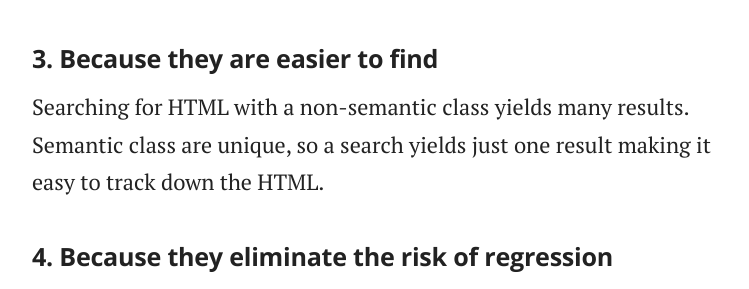
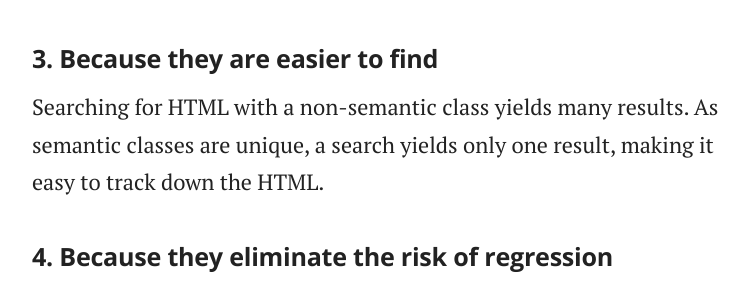
Before and after one commit to adamsilver/maintainablecss.com-jekyll, a Jekyll site: the page built from _chapters/02-semantics.md, in a window 1280 px wide and 900 px high, scrolled down 4883 px. Shown: the part 168-457 px from the top of the window, without its empty margins (258-1007 px from the left). Built offline with Jekyll 4.4.1, drawn with Linux system fonts in a browser that asks for light colours.

Commit message:
Typo in number 3

```diff
--- a/_chapters/02-semantics.md
+++ b/_chapters/02-semantics.md
@@ -105,7 +105,7 @@ Notes:
 
 ## 3. Because they are easier to find
 
-Searching for HTML with a non-semantic class yields many results. Semantic class are unique, so a search yields just one result making it easy to track down the HTML.
+Searching for HTML with a non-semantic class yields many results. As semantic classes are unique, a search yields only one result, making it easy to track down the HTML.
 
 ## 4. Because they eliminate the risk of regression
 
```
